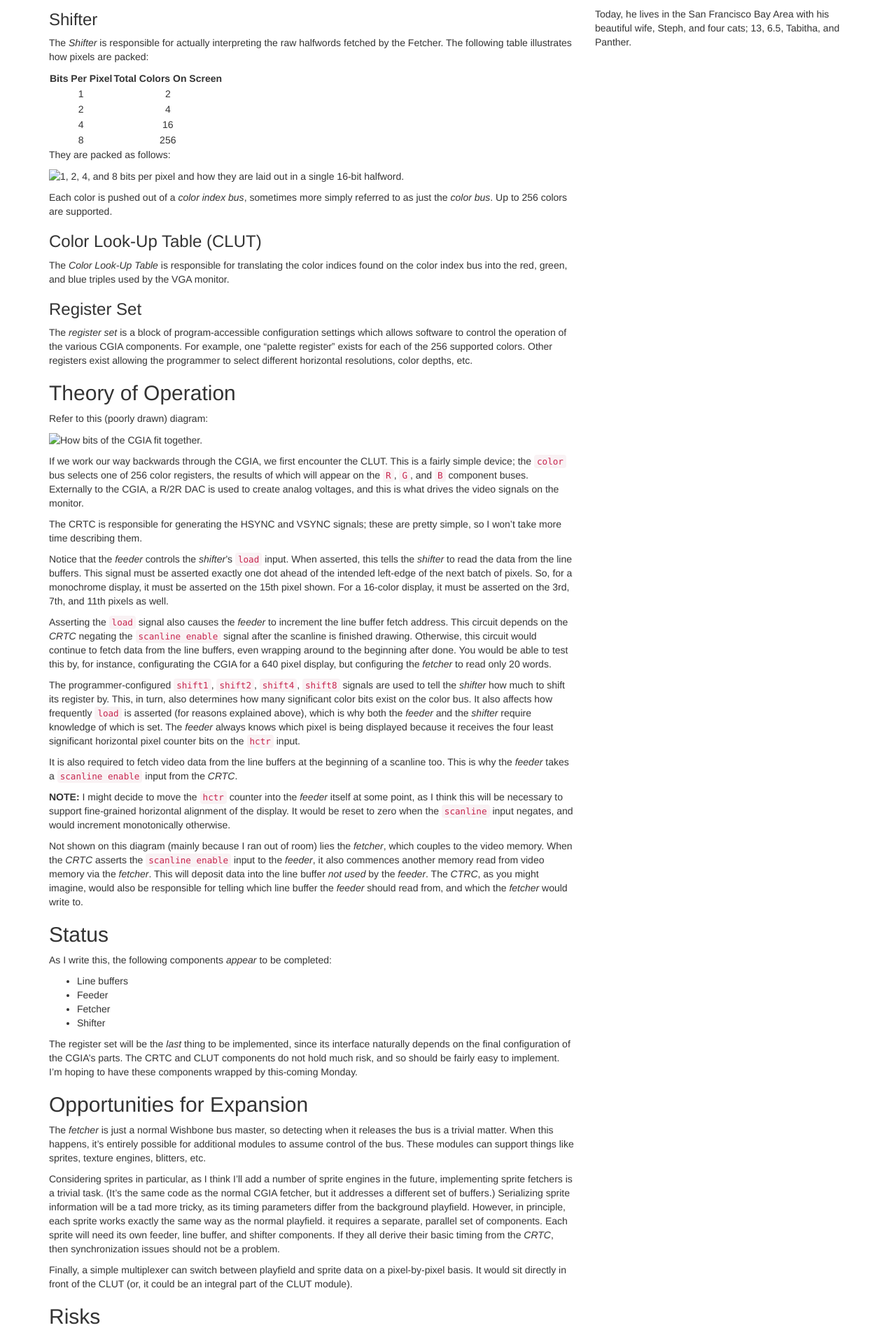
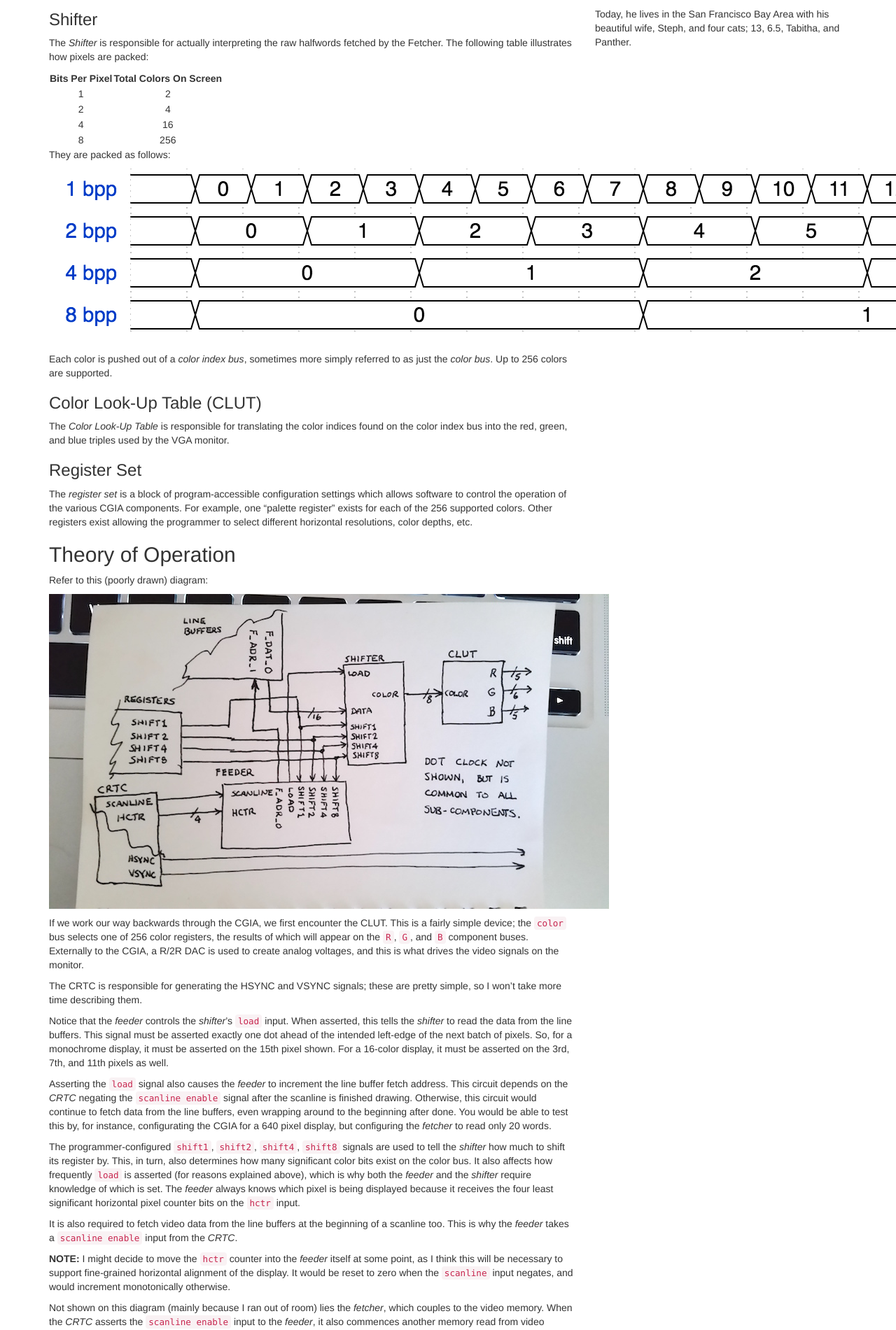
Before and after one commit to KestrelComputer/kestrel, a Jekyll site: the page built from _posts/2016-06-16-cgia-update.md, in a window 1280 px wide. Shown: the part 1345-3246 px from the top of the page at 70% size. Built offline with Jekyll 4.4.1, drawn with Linux system fonts in a browser that asks for light colours.

Commit message:
Fix broken image links I hope

```diff
--- a/_posts/2016-06-16-cgia-update.md
+++ b/_posts/2016-06-16-cgia-update.md
@@ -87,7 +87,7 @@ The following table illustrates how pixels are packed:
 
 They are packed as follows:
 
-![1, 2, 4, and 8 bits per pixel and how they are laid out in a single 16-bit halfword.](../images/pixels-per-halfword.png)
+![1, 2, 4, and 8 bits per pixel and how they are laid out in a single 16-bit halfword.]({{site.baseurl}}/images/pixels-per-halfword.png)
 
 Each color is pushed out of a *color index bus*,
 sometimes more simply referred to as just the *color bus*.
@@ -111,7 +111,7 @@ Other registers exist allowing the programmer to select different horizontal res
 
 Refer to this (poorly drawn) diagram:
 
-![How bits of the CGIA fit together.](../images/cgia-block-diagram.jpg)
+![How bits of the CGIA fit together.]({{site.baseurl}}/images/cgia-block-diagram.jpg)
 
 If we work our way backwards through the CGIA, we first encounter the CLUT.
 This is a fairly simple device; the `color` bus selects one of 256 color registers,
```
